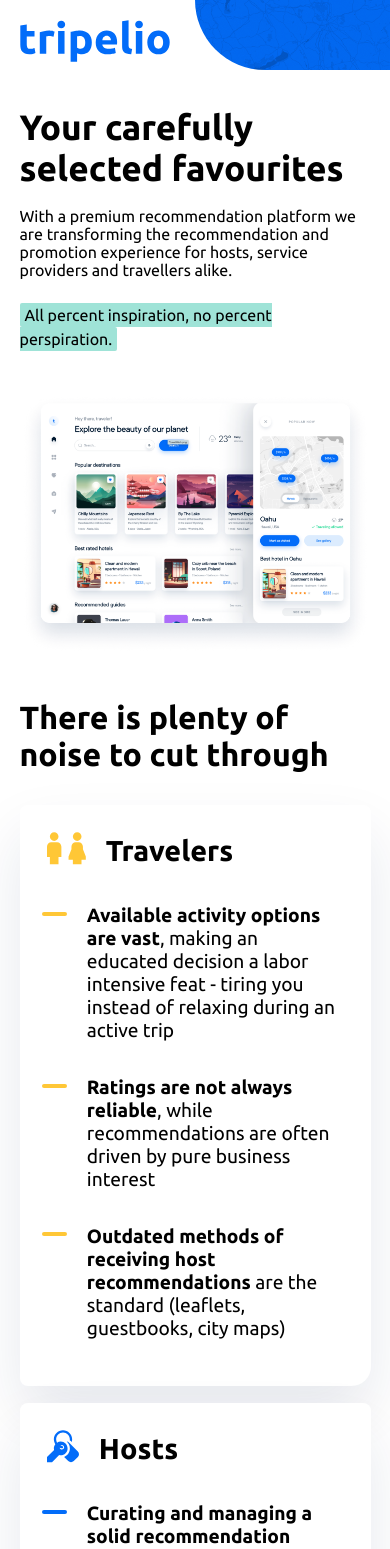
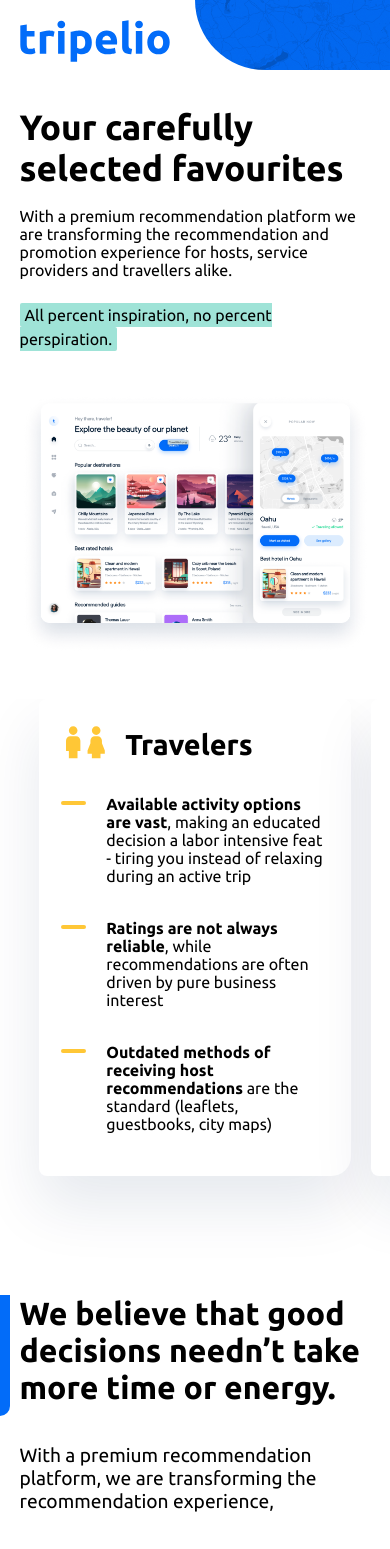
Before and after one commit to pepper-labs/tripel.io, a Next.js app: page / in a window 390 px wide. Shown: the top 1549 px of the page. Built offline with nearby package versions, Linux system fonts and the light colour scheme.

Commit message:
Improve mobile UX

```diff
--- a/styles/ProductHighlights.module.css
+++ b/styles/ProductHighlights.module.css
@@ -8,7 +8,7 @@
 
 @media (max-width: 700px) {
   .highlights {
-    padding: 0;
+    padding: 0 0 70px;
   }
 }
 
@@ -44,7 +44,21 @@
 
 @media (max-width: 700px) {
   .highlights {
-    display: block;
+    display: flex;
+    overflow-x: auto;
+    max-width: 100vw;
+    scroll-snap-type: x mandatory;
+  }
+
+  .highlights > div {
+    display: flex;
+    min-width: 80vw;
+    margin-left: 10vw;
+  }
+
+  .highlights > div + div {
+    margin-left: 0;
+    flex: 1 0 180vw;
   }
 
   .highlights:after,
@@ -80,9 +94,21 @@
 }
 
 @media (max-width: 700px) {
+  .highlights h2 {
+    display: none;
+  }
+
   .highlight {
     padding: 7vw;
     margin-bottom: 2vh;
+    flex: 1 0 80vw;
+    scroll-snap-align: center;
+  }
+
+  .highlight + .highlight {
+    margin-top: 0;
+    margin-left: 20px;
+    margin-right: 20px;
   }
 }
 
@@ -104,6 +130,14 @@
   list-style: none;
   padding: 0;
   font-size: 1.2em;
+}
+
+@media (max-width: 700px) {
+  .highlight__problems {
+    list-style: none;
+    padding: 0;
+    font-size: 1em;
+  }
 }
 
 .highlight__problems li {
```
